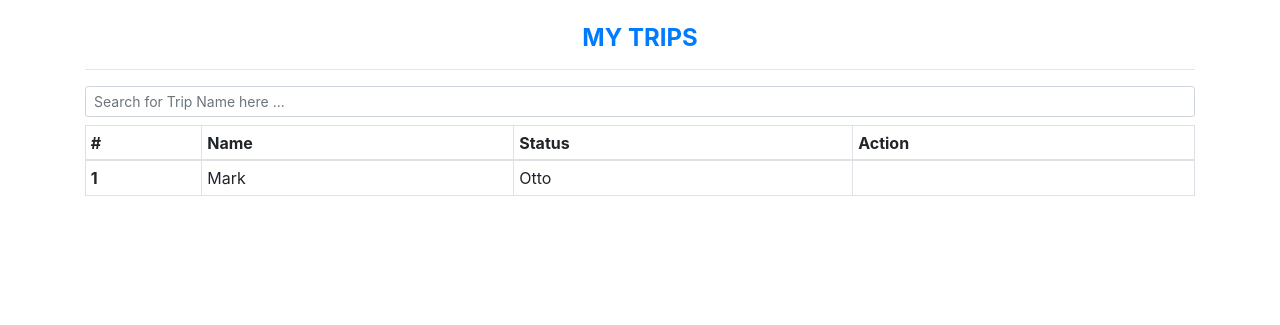
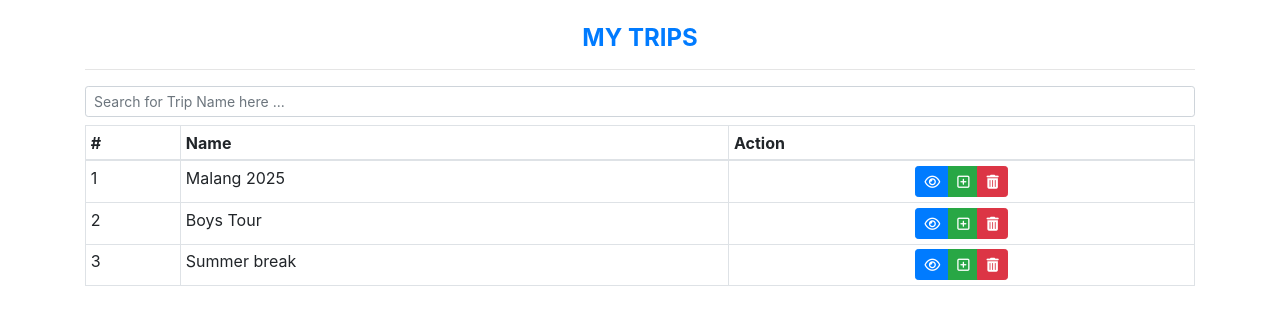
Before and after one commit to Lykethat/GSE, a Flask app: page /trip_list in a window 1280 px wide. Shown: the part 56-381 px from the top of the page. Run offline with Flask 3, Linux system fonts and the light colour scheme; some libraries are stand-ins or nearby versions.

Commit message:
Made my trips page to work

```diff
--- a/app.py
+++ b/app.py
@@ -56,7 +56,7 @@ def create_new_trip():
         # Generate unique ID for the trip
         trip_id = secrets.token_hex(4)  # Generates an 8-character alphanumeric ID
         # Get form data
-        trip_name = request.form.get("number_of_days")  # Use appropriate input name
+        trip_name = request.form.get("trip_name")  # Use appropriate input name
         number_of_days = request.form.get("number_of_days")
         budget = request.form.get("budget")
         hotel = request.form.getlist("hotel")
@@ -82,10 +82,6 @@ def create_new_trip():
     hotels = get_hotels()
     # print("Hotels passed to template:", hotels)  # Debug statement
     return render_template("create_trip.html", categories=categories.get("categories", []),hotels=hotels)
-
-# @app.route("/success/<trip_id>")
-# def success(trip_id):
-#     return f"Trip created successfully! Your trip ID is {trip_id}"
 
 
 # Count the number of IDs in trips.json
@@ -174,26 +170,7 @@ def add_to_trip(attraction_id):
 
     return redirect(url_for("view_cart"))
 
-# @app.route("/add_to_trip/<string:attraction_id>")
-# def add_to_trip(attraction_id):
-#     # Ensure "destinations" exists in the trip data and is a list
-#     if "destinations" not in trip or not isinstance(trip["destinations"], list):
-#         trip["destinations"] = []
 
-#     # Add the attraction_id to the "destinations" list if it doesn't already exist
-#     if attraction_id not in trip["destinations"]:
-#         trip["destinations"].append(attraction_id)
-
-#     # Save the updated trip to the JSON file
-#     save_json(os.path.join(data_folder, "trips.json"), trip)
-
-#     return redirect(url_for("view_cart"))
-
-# Route to view attractions in trips.json
-# @app.route("/view_cart")
-# def view_cart():
-#     selected_attractions = [a for a in attractions if a["attraction_id"] in trip.get("trips", [])]
-#     return render_template("trip_cart.html", attractions=selected_attractions)
 
 @app.route("/view_cart")
 def view_cart():
@@ -252,10 +229,16 @@ def view_trips():
 def profile():
     return render_template('profile.html')
 
-# Route to view attractions in trips.json
+# # Route to view attractions in trips.json
+# @app.route("/trip_list")
+# def trip_list():
+#     return render_template('trip_list.html')
+
 @app.route("/trip_list")
 def trip_list():
-    return render_template('trip_list.html')
+    trips = load_json(TRIPS_FILE)  # Load the trips.json file
+    return render_template('trip_list.html', trips=trips)
+
 
 # get_route
 # @app.route("/get_route")
--- a/data/trips.json
+++ b/data/trips.json
@@ -1,7 +1,7 @@
 [
     {
         "details": {
-            "trip_name": "3",
+            "trip_name": "Malang 2025",
             "number_of_days": "3",
             "budget": "2000",
             "hotel": []
@@ -15,7 +15,7 @@
     },
     {
         "details": {
-            "trip_name": "5",
+            "trip_name": "Boys Tour",
             "number_of_days": "5",
             "budget": "2000",
             "hotel": []
@@ -25,7 +25,7 @@
     },
     {
         "details": {
-            "trip_name": "4",
+            "trip_name": "Summer break",
             "number_of_days": "4",
             "budget": "2000",
             "hotel": []
--- a/templates/trip_list.html
+++ b/templates/trip_list.html
@@ -10,17 +10,27 @@
             <tr>
                 <th scope="col">#</th>
                 <th scope="col">Name</th>
-                <th scope="col">Status</th>
+                <!-- <th scope="col">Status</th> -->
                 <th scope="col">Action</th>
             </tr>
         </thead>
         <tbody id="table-body">
+            {% for trip in trips %}
             <tr>
-                <th scope="row">1</th>
-                <td>Mark</td>
-                <td>Otto</td>
-                <td></td>
+                <td scope="row">{{ loop.index }}</td>
+                <!-- <td>{{ trip.trip_id }}</td> -->
+                <td>{{ trip.details.trip_name }}</td>
+                <!-- <td class="text-center"><span class="badge badge-primary">done</span></td> -->
+                <td class="text-center">
+                    <div class="btn-group" role="group" aria-label="Basic example">
+                        <a href="/destinations" class="btn btn-sm btn-primary font-weight-bold"><i class="far fa-eye"></i></a>
+                        <a href="#" class="btn btn-sm btn-success font-weight-bold"><i class="far fa-square-plus"></i></a>
+                        <a href="#" class="btn btn-sm btn-danger font-weight-bold"><i class="fas fa-trash-can"></i></a>
+                        <!-- <i class="fas fa-trash-can"></i> -->
+                    </div>
+                </td>
             </tr>
+            {% endfor %}
         </tbody>
     </table>
 </div>
```
Also changed, not shown: trips.json (deleted).
